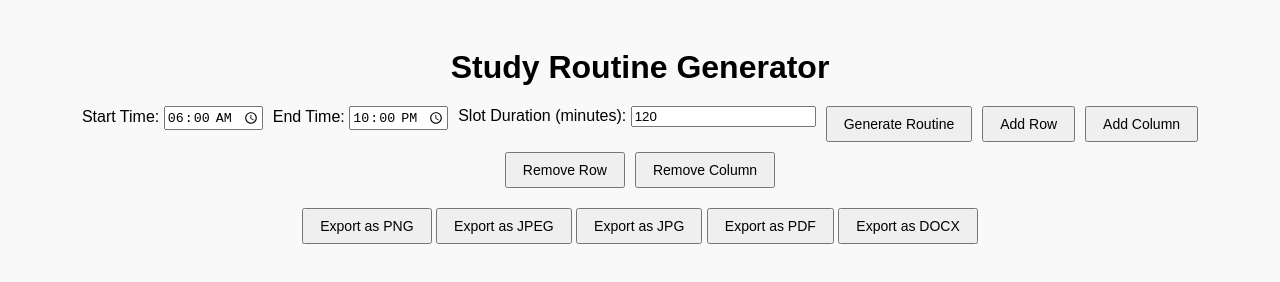
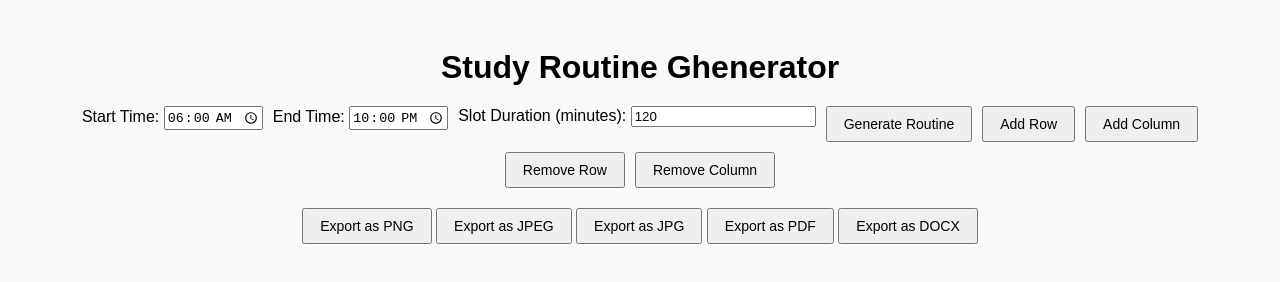
Before and after one commit to almostdead2/study-routine-generator, a plain HTML site: page index.html in a window 1280 px wide. Drawn offline with nearby package versions, Linux system fonts and the light colour scheme.

Commit message:
Update index.html

```diff
--- a/index.html
+++ b/index.html
@@ -7,7 +7,7 @@
   <link rel="stylesheet" href="style.css">
 </head>
 <body>
-  <h1>Study Routine Generator</h1>
+  <h1>Study Routine Ghenerator</h1>
 
   <div class="controls">
     <label>Start Time:
```
